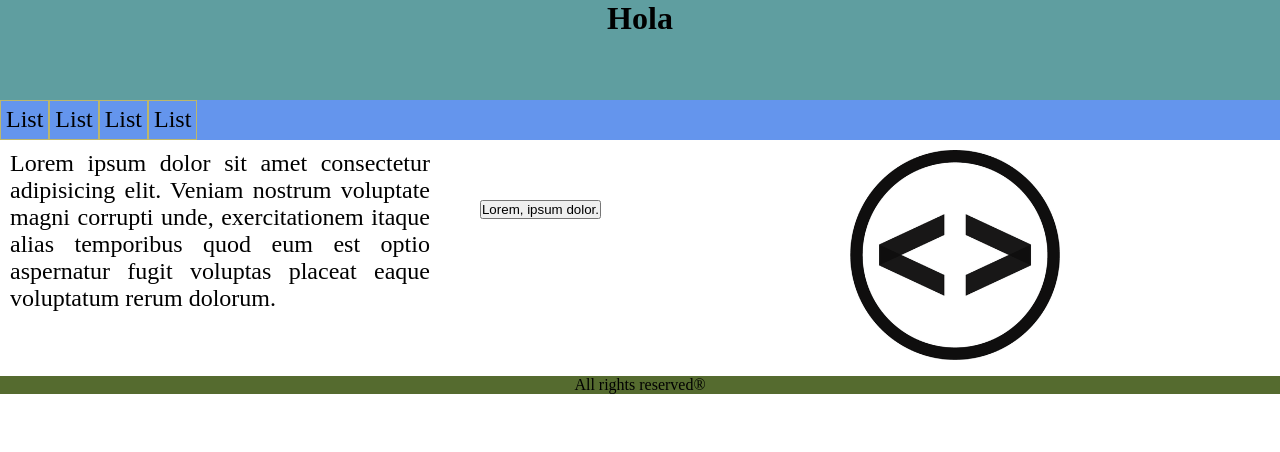
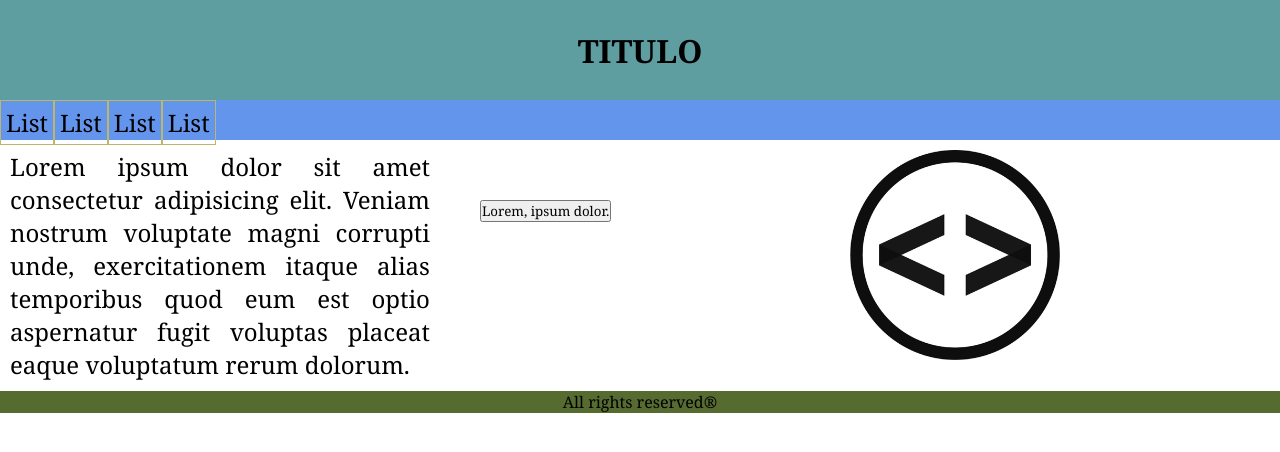
Before and after one commit to Josefinacoll/practicagit, a plain HTML site: page index.html in a window 1280 px wide. Drawn offline with Linux system fonts and the light colour scheme.

Commit message:
font modificated

```diff
--- a/index.html
+++ b/index.html
@@ -9,7 +9,7 @@
 <body>
     <header>
         <h1>
-            Hola
+           TITULO
         </h1>
     </header>
     <nav class="container">
--- a/style.css
+++ b/style.css
@@ -2,11 +2,13 @@
     padding: 0;
     margin: 0;
     box-sizing: border-box;
+    font-family: Cambria, Cochin, Georgia, Times, 'Times New Roman', serif;
 }
 header{
     background-color: cadetblue;
     text-align: center;
     height: 100px;
+    padding: 29px;
 }
 .container {
     display: flex;
```
